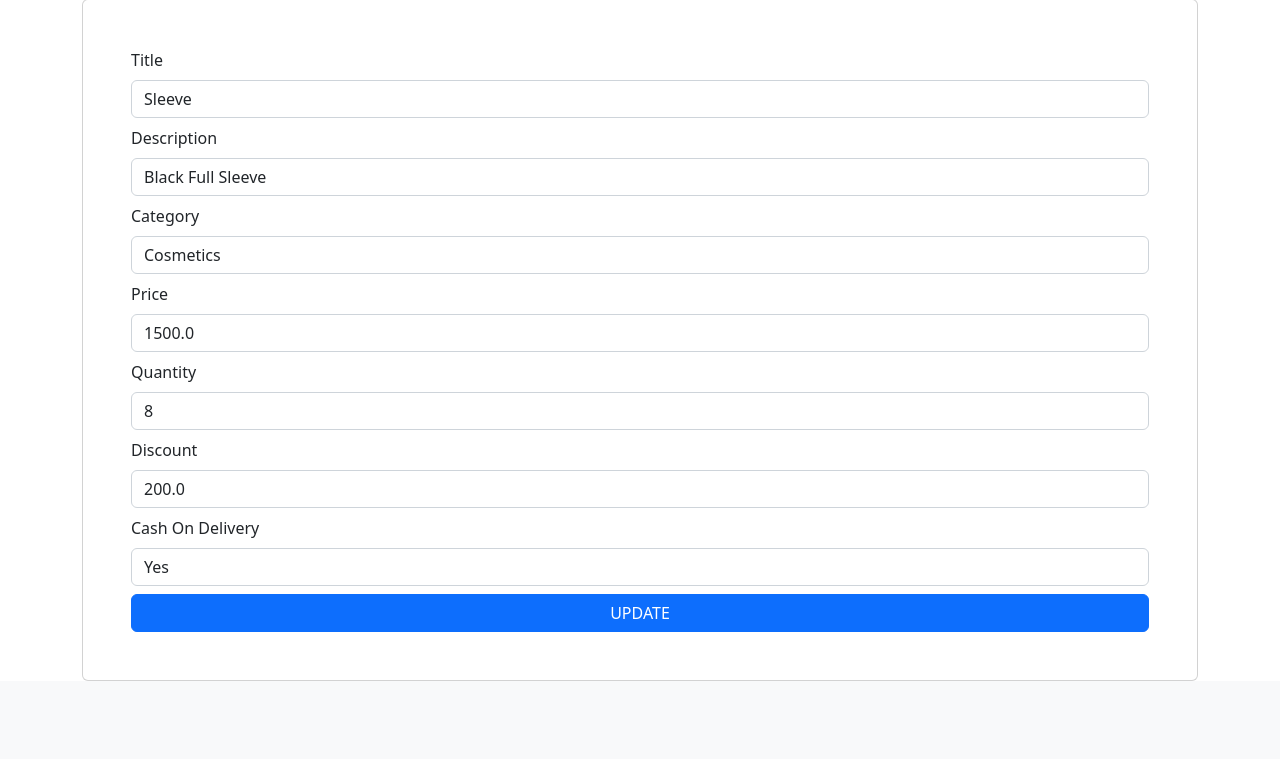
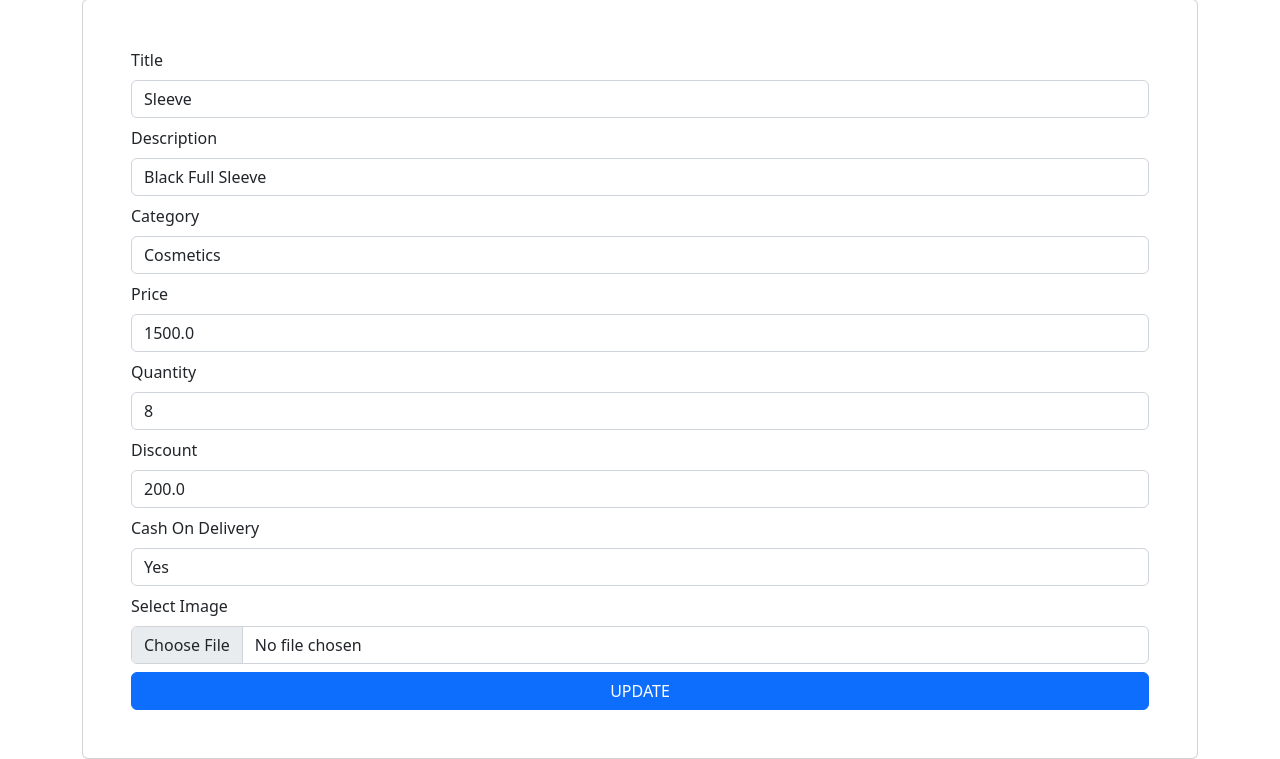
Before and after one commit to Blakros3s/project_ecomweb-1, a Django app: page /ecom/product/edit/2/ in a window 1280 px wide. Shown: the part 178-937 px from the top of the page. Before the commit the page ends 859 px from the top, so only its background shows below. Run offline with Django 4.2, Linux system fonts and the light colour scheme; a user stored in the database is signed in; data comes from the database, SQL or seed files in the repository; both versions use the stored data as it was after the commit.

Commit message:
static files - js, css and media - image upload & load

```diff
--- a/project_ecomweb/app_ecom/forms.py
+++ b/project_ecomweb/app_ecom/forms.py
@@ -4,7 +4,7 @@ from .models import Product, Category
 class ProductAddForm(forms.ModelForm):
     class Meta:
         # fields = "__all__" # for all fields
-        fields = ("title", "desc", "price", "category", "quantity", "discount", "cod") # for selective fields
+        fields = ("title", "desc", "price", "category", "quantity", "discount", "cod", "image") # for selective fields
         model = Product
 
 class CategoryAddForm(forms.ModelForm):
--- a/project_ecomweb/app_ecom/models.py
+++ b/project_ecomweb/app_ecom/models.py
@@ -16,7 +16,7 @@ class Product(models.Model):
     desc = models.CharField(max_length=200)
     category = models.ForeignKey(Category, on_delete=models.CASCADE)
     price = models.FloatField()
-    image = models.FileField(null=True, blank=True)
+    image = models.FileField(null=True, blank=True, upload_to="products/")
     quantity = models.IntegerField()
     discount = models.FloatField()
     cod = models.CharField(max_length=100)
--- a/project_ecomweb/app_ecom/urls.py
+++ b/project_ecomweb/app_ecom/urls.py
@@ -1,5 +1,7 @@
 from django.urls import path
 from . import views
+from django.conf.urls.static import static
+from django.conf import settings
 
 urlpatterns = [
     path('dashboard/', views.dashboard_index, name='dashboard'),
@@ -15,3 +17,6 @@ urlpatterns = [
     path('product/edit/<int:id>/', views.product_edit, name='edit-product'),
     path('product/delete/<int:id>/', views.product_delete, name='delete-product'),
 ]
+
+if settings.DEBUG:
+    urlpatterns += static(settings.MEDIA_URL, document_root=settings.MEDIA_ROOT)
--- a/project_ecomweb/app_ecom/views.py
+++ b/project_ecomweb/app_ecom/views.py
@@ -41,6 +41,7 @@ def product_add(request):
         product.discount = request.POST.get('discount')
         product.cod = request.POST.get('cod')
         product.category = category
+        product.image = request.FILES.get('image')
         product.user = request.user
         product.save()
         return redirect('list-product')
@@ -85,6 +86,7 @@ def product_update(request):
         product.quantity = request.POST.get('quantity')
         product.discount = request.POST.get('discount')
         product.category = category
+        product.image = request.FILES.get('image')
         product.user = request.user
         product.save()
         return redirect('list-product')
--- a/project_ecomweb/project_ecomweb/urls.py
+++ b/project_ecomweb/project_ecomweb/urls.py
@@ -15,9 +15,14 @@ Including another URLconf
 """
 from django.contrib import admin
 from django.urls import path, include
+from django.conf.urls.static import static
+from django.conf import settings
 
 urlpatterns = [
     path('admin/', admin.site.urls),
     path('ecom/', include('app_ecom.urls')),
     path('authentication/', include('authentication.urls')),
 ]
+
+if settings.DEBUG:
+    urlpatterns += static(settings.MEDIA_URL, document_root=settings.MEDIA_ROOT)
--- /dev/null
+++ b/project_ecomweb/static/js/script.js
@@ -0,0 +1,5 @@
+const data = document.getElementById("message");
+
+data.style.paddingTop = "15px";
+data.style.color= "Blue";
+data.innerHTML = "Django Project | By MindRisers";
--- a/project_ecomweb/templates/products/product_add.html
+++ b/project_ecomweb/templates/products/product_add.html
@@ -20,7 +20,7 @@
         <!-- content -->
         <div class="card p-5">
             {% include "partials/_message.html" %}
-            <form action="{% url 'add-product' %}" method="post">
+            <form action="{% url 'add-product' %}" method="post" enctype="multipart/form-data">
                 {% csrf_token %}
                 {{ form.as_p }}
                 <input type="submit" value="ADD" class="btn btn-primary col-12">
--- a/project_ecomweb/templates/products/product_edit.html
+++ b/project_ecomweb/templates/products/product_edit.html
@@ -18,7 +18,7 @@
         </nav>
 
         <div class="card p-5">
-            <form action="{% url 'update-product' %}" method="post">
+            <form action="{% url 'update-product' %}" method="post" enctype="multipart/form-data">
                 {% csrf_token %}
                 <input type="hidden" name="id" value="{{ data.id }}">
                 <div class="form-group mb-2">
@@ -53,6 +53,10 @@
                     <label for="cod">Cash On Delivery</label>
                     <input type="text" name="cod" value="{{ data.cod }}" class="form-control mt-2">
                 </div>
+                <div class="form-group mb-2">
+                    <label for="image">Select Image</label>
+                    <input type="file" class="form-control mt-2" name="image" value="{{ data.image }}">
+                </div>
                 <input type="submit" class="btn btn-primary col-12" value="UPDATE">
             </form>
         </div>
--- a/project_ecomweb/templates/products/product_index.html
+++ b/project_ecomweb/templates/products/product_index.html
@@ -27,6 +27,7 @@
                         <th>Price</th>
                         <th>Category</th>
                         <th>Quantity</th>
+                        <th>Image</th>
                         <th colspan="3">Action</th>
                     </tr>
                 </thead>
@@ -38,6 +39,7 @@
                         <td>{{ val.price }}</td>
                         <td>{{ val.category }}</td>
                         <td>{{ val.quantity }}</td>
+                        <td><img src="{{ val.image.url }}" alt="" width="100" height="100"></td>
                         <td><a href="{% url 'view-product' val.id %}">View</a></td>
                         <td><a href="{% url 'edit-product' val.id %}">Edit</a></td>
                         <td><a href="{% url 'delete-product' val.id %}">Delete</a></td>
```
Also changed, not shown: project_ecomweb/project_ecomweb/settings.py (+6 -1 lines), project_ecomweb/static/css/style.css (added, +12 -0 lines), project_ecomweb/templates/dashboard/dashboard.html (+13 -0 lines), project_ecomweb/db.sqlite3, project_ecomweb/media/products/2365699a5a9ff276f945797427e80da2.jpg (added), project_ecomweb/media/products/979906e6b0d10a70374fa99d1e34207a.jpg (renamed from project_ecomweb/979906e6b0d10a70374fa99d1e34207a.jpg), 1 other file.
